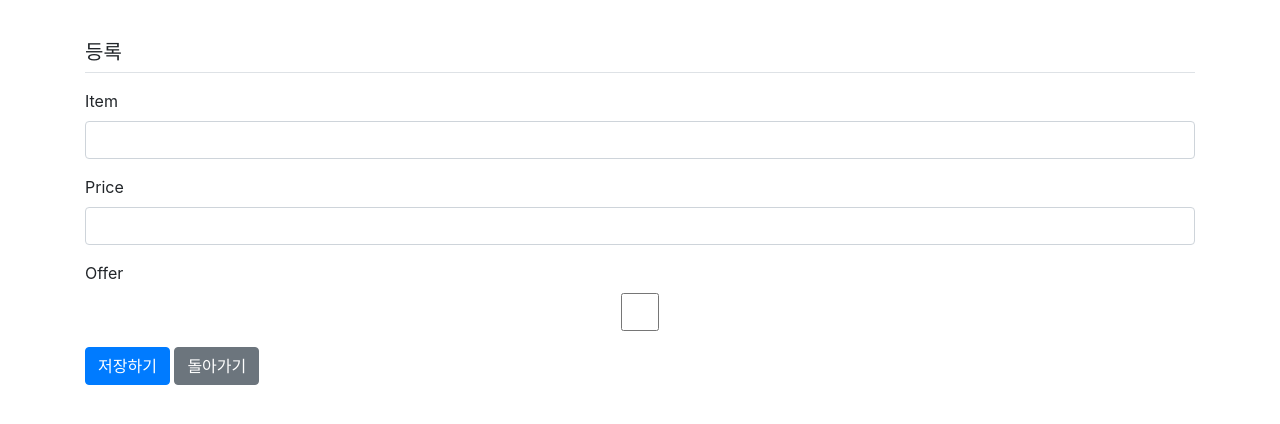
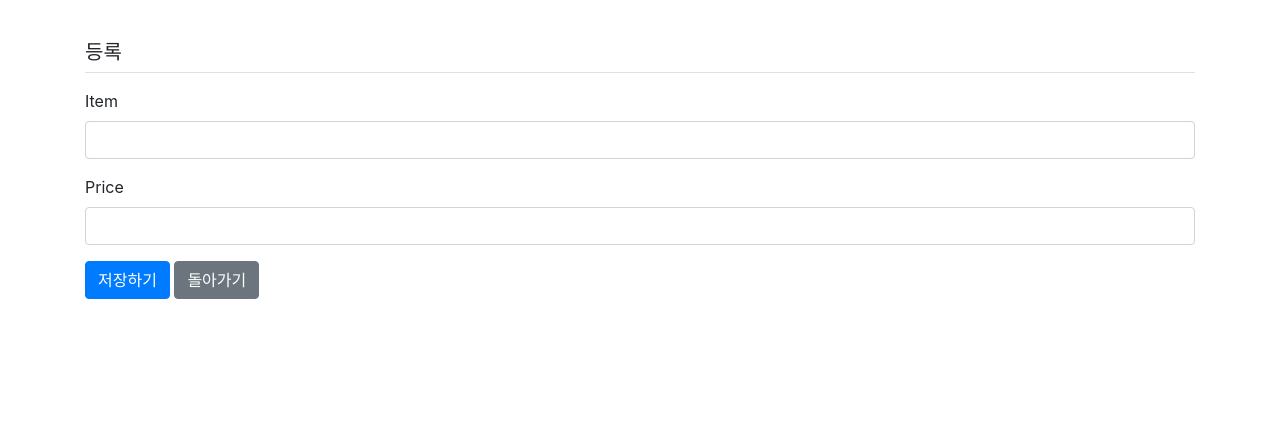
Before and after one commit to parkdavgit/django-deploy-test, a Django app: a page that uses templates/item_create.html in a window 1280 px wide. Shown: the part 57-481 px from the top of the page. Run offline with Django 3.2, Linux system fonts and the light colour scheme; parts of the project's set-up code (start-up, migrations or seed data) failed here and were passed over; some libraries are stand-ins or nearby versions.

Commit message:
just one file

```diff
--- a/templates/item_create.html
+++ b/templates/item_create.html
@@ -22,11 +22,6 @@
         value="{{ form.price.value|default_if_none:'' }}">
     </div>
 
-    <div class="form-group">
-        <label for="offer">Offer</label>
-        <input type="checkbox" class="form-control" name="offer" id="offer"
-               value="{{ form.offer.value|default_if_none:'' }}">
-    </div>
 
 
     <button type="submit" class="btn btn-primary">저장하기</button>
```
